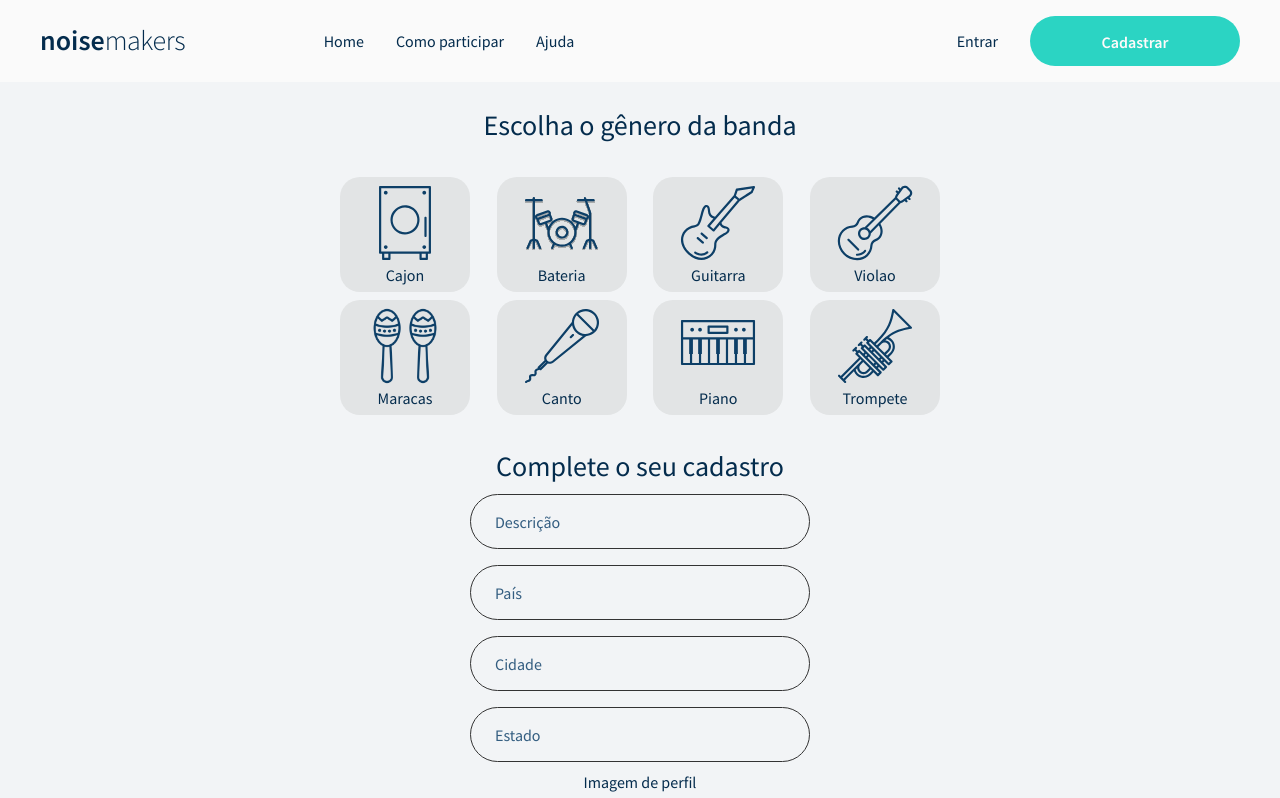
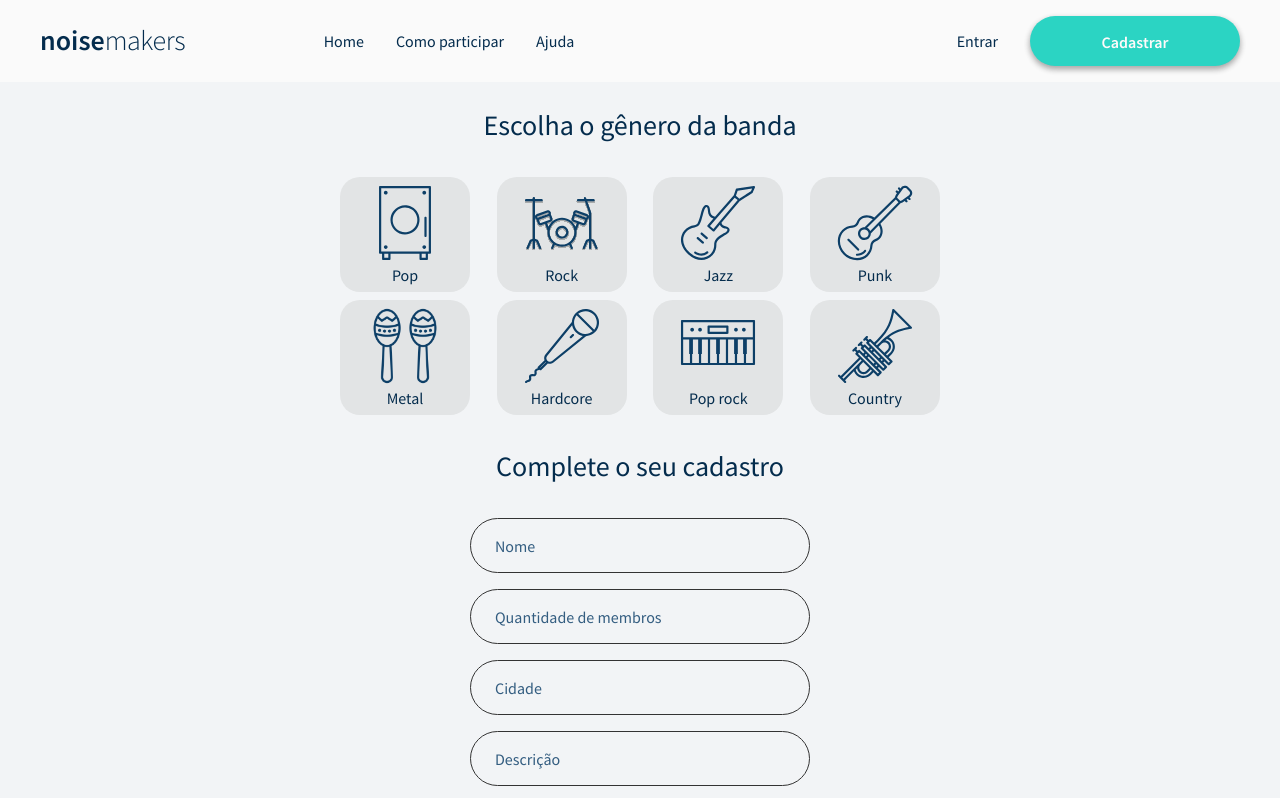
Before and after one commit to vinioo/noisemakers-front, a React (Create React App) app: page /newband in a window 1280 px wide. Shown: the top 798 px of the page. Built offline with nearby package versions, Linux system fonts and the light colour scheme.

Commit message:
Fetching data from API

```diff
--- a/src/App.js
+++ b/src/App.js
@@ -14,7 +14,7 @@ function App() {
         <Switch>
           <Route path="/" exact component={Homepage} />
           <Route path="/panel" component={Panel} />
-          <Route path="/bandinfo" component={BandInfo} />
+          <Route path="/bandinfo/:id" component={BandInfo} />
           <Route path="/userinfo" component={UserInfo} />
           <Route path="/newband" component={NewBand} />
         </Switch>
--- a/src/components/Button/styles.js
+++ b/src/components/Button/styles.js
@@ -19,6 +19,7 @@ export const Primary = styled.button`
   &:hover {
     background: #26bfb0;
   }
+  box-shadow: 0 3px 6px rgba(0, 0, 0, 0.16), 0 3px 6px rgba(0, 0, 0, 0.23);
 `;
 
 export const Secondary = styled.button`
@@ -40,6 +41,7 @@ export const Secondary = styled.button`
   &:hover {
     background: #042c4d;
   }
+  box-shadow: 0 3px 6px rgba(0, 0, 0, 0.16), 0 3px 6px rgba(0, 0, 0, 0.23);
 `;
 
 export const Cta = styled.button`
@@ -61,4 +63,5 @@ export const Cta = styled.button`
   &:hover {
     background: #4b2dcc;
   }
+  box-shadow: 0 3px 6px rgba(0, 0, 0, 0.16), 0 3px 6px rgba(0, 0, 0, 0.23);
 `;
--- /dev/null
+++ b/src/defines/genres.js
@@ -0,0 +1,59 @@
+import Icon1 from "../assets/icons/1-cajon 1.svg";
+import Icon2 from "../assets/icons/2-drum set 1.svg";
+import Icon3 from "../assets/icons/3-electric guitar 1.svg";
+import Icon4 from "../assets/icons/4-guitar 1.svg";
+import Icon5 from "../assets/icons/5-maracas 1.png";
+import Icon6 from "../assets/icons/6-microphone 1.svg";
+import Icon7 from "../assets/icons/7-piano 1.svg";
+import Icon8 from "../assets/icons/8-trumpet 1.svg";
+
+export default [
+  {
+    id: 1,
+    name: "Pop",
+    icon: Icon1,
+    alt: "Cajon Icon"
+  },
+  {
+    id: 2,
+    name: "Rock",
+    icon: Icon2,
+    alt: "Drum Icon"
+  },
+  {
+    id: 3,
+    name: "Jazz",
+    icon: Icon3,
+    alt: "Eletric Guitar Icon"
+  },
+  {
+    id: 4,
+    name: "Punk",
+    icon: Icon4,
+    alt: "Acoustic Guitar Icon"
+  },
+  {
+    id: 5,
+    name: "Metal",
+    icon: Icon5,
+    alt: "Maracas Icon"
+  },
+  {
+    id: 6,
+    name: "Hardcore",
+    icon: Icon6,
+    alt: "Microphone Icon"
+  },
+  {
+    id: 7,
+    name: "Pop rock",
+    icon: Icon7,
+    alt: "Piano Icon"
+  },
+  {
+    id: 8,
+    name: "Country",
+    icon: Icon8,
+    alt: "Trumpet Icon"
+  }
+];
--- a/src/pages/BandInfo/index.js
+++ b/src/pages/BandInfo/index.js
@@ -1,4 +1,4 @@
-import React from "react";
+import React, { useEffect, useState } from "react";
 
 import Navbar from "../../components/Navbar";
 import PrimaryButton from "../../components/Button/primary";
@@ -14,18 +14,38 @@ import {
   BandInfoLeftSideContent,
   BandInfoRightSide,
   BandMember,
-  MemberInfo
+  MemberInfo,
+  PanelContent
 } from "./styles";
 
 import ImageTest from "../../assets/images/singer1.jpg";
+import api from "../../services/api";
+import SecondaryButton from "../../components/Button/secondary";
+import CtaButton from "../../components/Button/cta";
 
-export default function BandInfo() {
+export default function BandInfo({ match }) {
+  const [bandInfo, setBandInfo] = useState({});
+  useEffect(() => {
+    const getBandInfo = async () => {
+      const response = await api.get(`/band/${match.params.id}`);
+      setBandInfo(response.data);
+    };
+    getBandInfo();
+  }, []);
+  console.log(bandInfo);
   return (
     <ContainerFull>
       <Navbar></Navbar>
       <Container>
-        <Title>The authorators</Title>
-        <Panel></Panel>
+        <Panel src={bandInfo.bigImage}>
+          <PanelContent>
+            <Title>{bandInfo.name}</Title>
+            <h6>{bandInfo.description}</h6>
+            <p>Cidade: {bandInfo.city}</p>
+            <p>Gênero: {bandInfo.genre}</p>
+            <p>Membros:{bandInfo.qttyMembers}</p>
+          </PanelContent>
+        </Panel>
         <BandInfoContent>
           <BandInfoLeftSide>
             <h5>Integrantes</h5>
--- a/src/pages/BandInfo/styles.js
+++ b/src/pages/BandInfo/styles.js
@@ -1,14 +1,34 @@
 import styled from "styled-components";
 
 export const Title = styled.h4`
-  margin-top: 40px;
-  margin-bottom: 32px;
+  margin-bottom: 8px;
+  border-bottom: 3px solid #2bd4c3;
 `;
 
 export const Panel = styled.div`
   width: 100%;
   height: 310px;
-  background: yellow;
+  background: linear-gradient(
+      122deg,
+      rgba(51, 51, 51, 1) 22%,
+      rgba(0, 0, 0, 0) 54%
+    ),
+    url(${props => (props.src ? props.src : "black")});
+  background-size: cover;
+  background-position: center;
+  padding: 16px 32px;
+  box-sizing: border-box;
+`;
+
+export const PanelContent = styled.div`
+  display: flex;
+  flex-direction: column;
+  align-items: flex-start;
+  width: 380px;
+  color: #fafafa;
+  h6 {
+    margin-bottom: 16px;
+  }
 `;
 
 export const BandInfoContent = styled.div`
@@ -59,7 +79,7 @@ export const BandInfoRightSide = styled.div`
   flex-direction: column;
   text-align: right;
   textarea {
-      height: 120px;
-      margin-bottom: 32px;
+    height: 120px;
+    margin-bottom: 32px;
   }
 `;
--- a/src/pages/NewBand/index.js
+++ b/src/pages/NewBand/index.js
@@ -1,5 +1,5 @@
 import React, { useState } from "react";
-import Instruments from "../../defines/instruments";
+import Genres from "../../defines/genres";
 import { toBase64 } from "../../util";
 
 import Navbar from "../../components/Navbar";
@@ -20,27 +20,34 @@ import {
 
 import api from "../../services/api";
 export default function NewBand({ history }) {
+  const [name, setName] = useState("");
   const [description, setDescription] = useState("");
-  const [country, setCountry] = useState("");
+  const [members, setMembers] = useState(0);
   const [city, setCity] = useState("");
-  const [state, setState] = useState("");
   const [image, setImage] = useState("");
+  const [banner, setBanner] = useState("");
 
   const handleSubmit = async e => {
     try {
       e.preventDefault();
       let imageBase64 = "";
+      let bannerBase64 = "";
       if (image) {
         imageBase64 = await toBase64(image).then(res => res);
       }
-      const response = await api.post("updateUserInfo", {
+      if (banner) {
+        bannerBase64 = await toBase64(banner).then(res => res);
+      }
+      console.log(city);
+      const response = await api.post("band", {
         userId: window.localStorage.getItem("userId") || 1,
+        name: name,
+        genre: 1,
+        city: city,
+        qttyMembers: members,
         description: description,
-        mainSkill: 1,
-        picture: imageBase64,
-        country: country,
-        city: city,
-        state: state
+        image: imageBase64,
+        bigImage: bannerBase64
       });
 
       history.push("/panel");
@@ -56,31 +63,36 @@ export default function NewBand({ history }) {
         <UserInfoContent>
           <LeftContent>
             <h5>Escolha o gênero da banda</h5>
-            <SkillContainer itens={Instruments}></SkillContainer>
+            <SkillContainer itens={Genres}></SkillContainer>
           </LeftContent>
           <RightContent>
             <h5>Complete o seu cadastro</h5>
             <FormContainer>
               <form id="userInfoForm">
                 <LightInput
-                  placeholder="Descrição"
-                  onChange={e => setDescription(e.target.value)}
+                  placeholder="Nome"
+                  onChange={e => setName(e.target.value)}
                 ></LightInput>
                 <LightInput
-                  placeholder="País"
-                  onChange={e => setCountry(e.target.value)}
+                  placeholder="Quantidade de membros"
+                  onChange={e => setMembers(e.target.value)}
                 ></LightInput>
+
                 <LightInput
                   placeholder="Cidade"
                   onChange={e => setCity(e.target.value)}
                 ></LightInput>
                 <LightInput
-                  placeholder="Estado"
-                  onChange={e => setState(e.target.value)}
+                  placeholder="Descrição"
+                  onChange={e => setDescription(e.target.value)}
                 ></LightInput>
                 <p>Imagem de perfil</p>
                 <FileInput
                   onChange={e => setImage(e.target.files[0])}
+                ></FileInput>
+                <p>Banner do perfil</p>
+                <FileInput
+                  onChange={e => setBanner(e.target.files[0])}
                 ></FileInput>
                 <PrimaryButton onClick={handleSubmit}>Prosseguir</PrimaryButton>
               </form>
--- a/src/pages/NewBand/styles.js
+++ b/src/pages/NewBand/styles.js
@@ -26,6 +26,7 @@ export const FormContainer = styled.div`
   display: flex;
   flex-direction: column;
   form {
+    margin-top: 24px;
     display: flex;
     flex-direction: column;
     align-items: center;
--- a/src/pages/Panel/index.js
+++ b/src/pages/Panel/index.js
@@ -1,4 +1,5 @@
 import React, { useState, useEffect } from "react";
+import { Link } from "react-router-dom";
 
 import api from "../../services/api";
 
@@ -28,12 +29,19 @@ import ImageTest from "../../assets/images/singer1.jpg";
 
 export default function Panel() {
   const [users, setUsers] = useState([]);
+  const [bands, setBands] = useState([]);
+
   useEffect(() => {
     const getSampleUsers = async () => {
       const response = await api.get("getAllUserInfoSample");
       setUsers(response.data);
     };
+    const getSampleBands = async () => {
+      const response = await api.get("getAllBandInfoSample");
+      setBands(response.data);
+    };
     getSampleUsers();
+    getSampleBands();
   }, []);
 
   if (users.length > 0) {
@@ -72,10 +80,14 @@ export default function Panel() {
             <PanelSecondLeftItem>
               <h5>Descubra mais bandas</h5>
               <PanelSecondSquaresBase>
-                <PanelSecondSquare />
-                <PanelSecondSquare />
-                <PanelSecondSquare />
-                <PanelSecondSquare />
+                {bands.map(band => (
+                  <>
+                    <PanelSecondSquare
+                      to={`/bandinfo/${band.id}`}
+                      src={toImage(band.image)}
+                    />
+                  </>
+                ))}
                 <p>Ver mais</p>
               </PanelSecondSquaresBase>
             </PanelSecondLeftItem>
--- a/src/pages/Panel/styles.js
+++ b/src/pages/Panel/styles.js
@@ -1,10 +1,12 @@
 import styled from "styled-components";
+import { Link } from 'react-router-dom';
 
 export const PanelFirstBase = styled.div`
   h4 {
     margin-top: 56px;
     margin-bottom: 32px;
   }
+  color: #042c4d;
 `;
 
 export const PanelFirstContent = styled.div`
@@ -67,10 +69,10 @@ export const PanelSecondSquaresBase = styled.div`
     cursor: pointer;
   }
 `;
-export const PanelSecondSquare = styled.div`
+export const PanelSecondSquare = styled(Link)`
   width: 47%;
   height: 200px;
-  background: url(${props => (props.src ? props.src : "black")});
+  background: linear-gradient(0deg,rgba(0,0,0,0.1),rgba(0,0,0,0.1)), url(${props => (props.src ? props.src : "black")});
   background-position: center;
   background-size: cover;
   margin-bottom: 16px;
--- a/src/pages/UserInfo/styles.js
+++ b/src/pages/UserInfo/styles.js
@@ -26,6 +26,7 @@ export const FormContainer = styled.div`
   display: flex;
   flex-direction: column;
   form {
+    margin-top: 24px;
     display: flex;
     flex-direction: column;
     align-items: center;
@@ -35,6 +36,7 @@ export const FormContainer = styled.div`
     input {
       margin: 8px 0px;
     }
+
   }
   button {
     margin-top: 8px;
```
